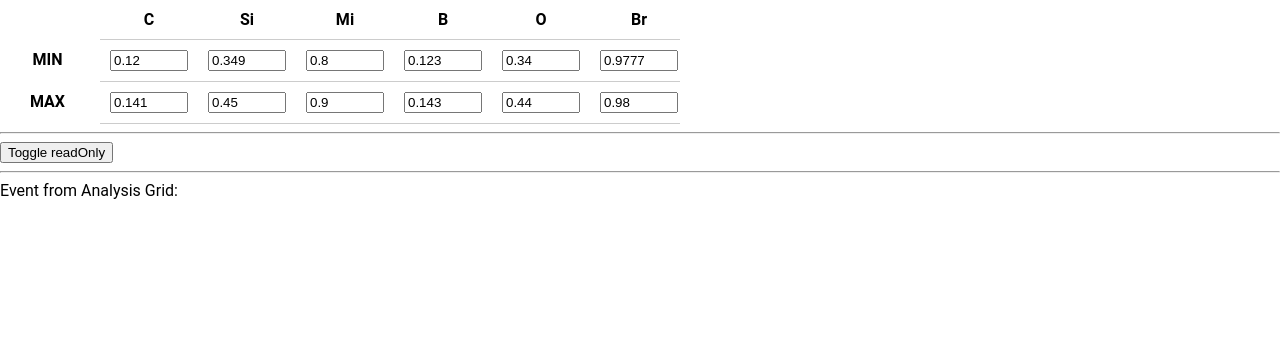
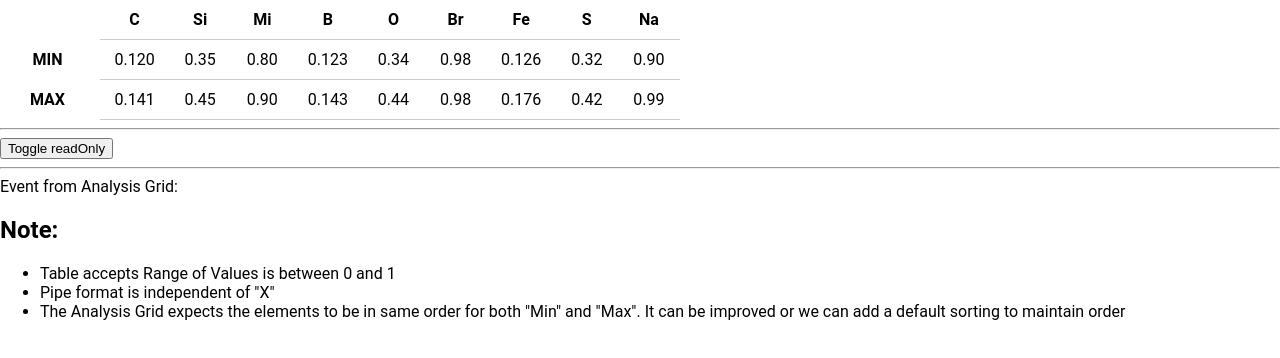
Before and after one commit to shashankvivek/grid-app, an Angular app in the folder grid-proj/: page / in a window 1280 px wide. Shown: the top 358 px of the page. Built offline with nearby package versions, Linux system fonts and the light colour scheme.

Commit message:
added notes

```diff
--- a/grid-proj/src/app/app.component.html
+++ b/grid-proj/src/app/app.component.html
@@ -4,8 +4,19 @@
   (onDataUpdate)="onDataUpdate($event)"
 ></AnalysisGrid>
 
-<hr>
+<hr />
 <button (click)="toggle()">Toggle readOnly</button>
 
-<hr>
-Event from Analysis Grid: {{changedData | json}}
+<hr />
+Event from Analysis Grid: {{ changedData | json }}
+
+<h2>Note:</h2>
+<ul>
+  <li>Table accepts Range of Values is between 0 and 1</li>
+  <li>Pipe format is independent of "X"</li>
+  <li>
+    The Analysis Grid expects the elements to be in same order for both "Min"
+    and "Max". It can be improved or we can add a default sorting to maintain
+    order
+  </li>
+</ul>
--- a/grid-proj/src/app/app.component.ts
+++ b/grid-proj/src/app/app.component.ts
@@ -7,7 +7,7 @@ import { Component, OnInit } from '@angular/core';
   styleUrls: ['./app.component.scss'],
 })
 export class AppComponent implements OnInit {
-  readOnly = false;
+  readOnly = true;
   analysisData: IAnalysisData[];
   changedData: IUpdationEvent;
 
```
Also changed, not shown: 1 other file (tests, documents, lock files or other folders).
